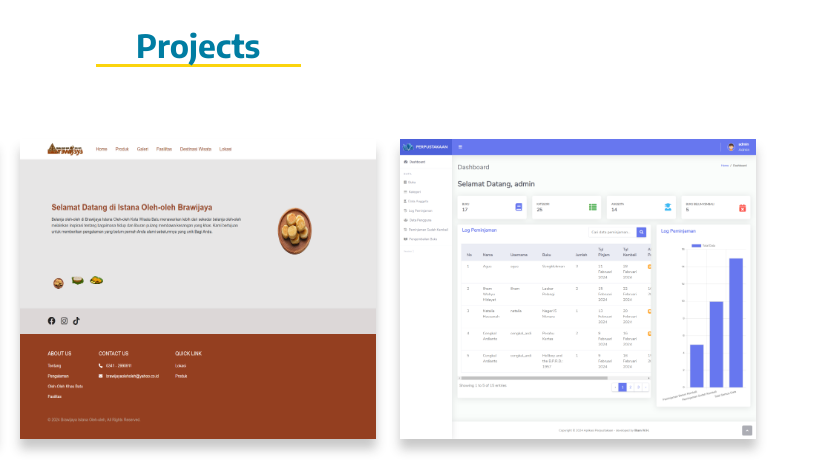
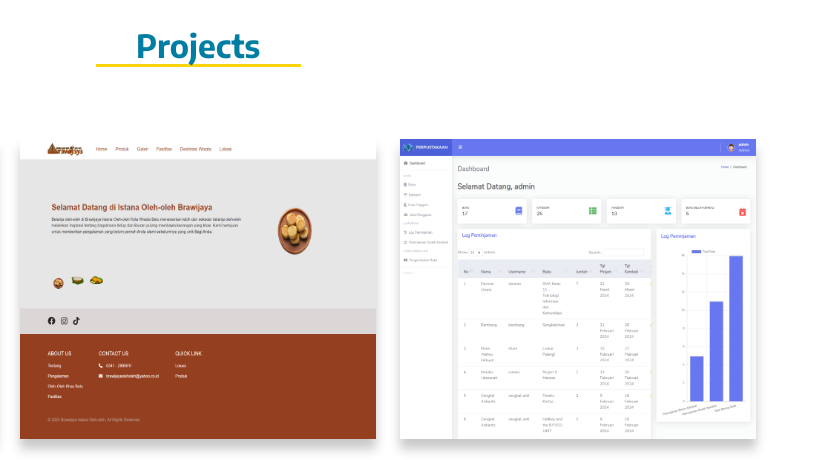
Before and after one commit to ilham-wahyu/portofolio-ilham, a plain HTML site: page index.html in a window 1280 px wide. Shown: the part 1740-2200 px from the top of the page, 442-1280 px from the left. Drawn offline with nearby package versions, Linux system fonts and the light colour scheme; a script that the page names is missing.

Commit message:
Update Biar apik

```diff
--- a/css/style.css
+++ b/css/style.css
@@ -335,9 +335,6 @@
   transition: transform 0.3s ease-in-out, box-shadow 0.3s ease-in-out;
   box-shadow: 0px 10px 10px rgba(41, 41, 41, 0.256);
 }
-.card-img-project img{
-  border-radius: 10%;
-}
 .card-img-project:hover {
   transform: translateY(-7px);
   box-shadow: 0px 12px 10px rgba(41, 41, 41, 0.352);
--- a/index.html
+++ b/index.html
@@ -282,7 +282,7 @@
           <div class="col-12 col-sm-4" data-aos="zoom-in-up" data-aos-duration="1000">
             <div class="card mt-5 text-center rounded-0 border-0 h-100">
               <div class="card-img-project">
-                <a data-fslightbox href="/image/perpustakaan.png"><img src="image/perpustakaan.png" class="card-img-top rounded-0" alt="img" width="410px"></a>
+                <a data-fslightbox href="/image/perpus.png"><img src="image/perpus2.png" class="card-img-top rounded-0" alt="img" width="410px"></a>
               </div>
               <div class="card-body">
                 <h4 class="card-title mt-2">Website Sistem Informasi Perpustakaan</h4>
```
Also changed, not shown: image/perpus.png (added), image/perpus2.png (added).
